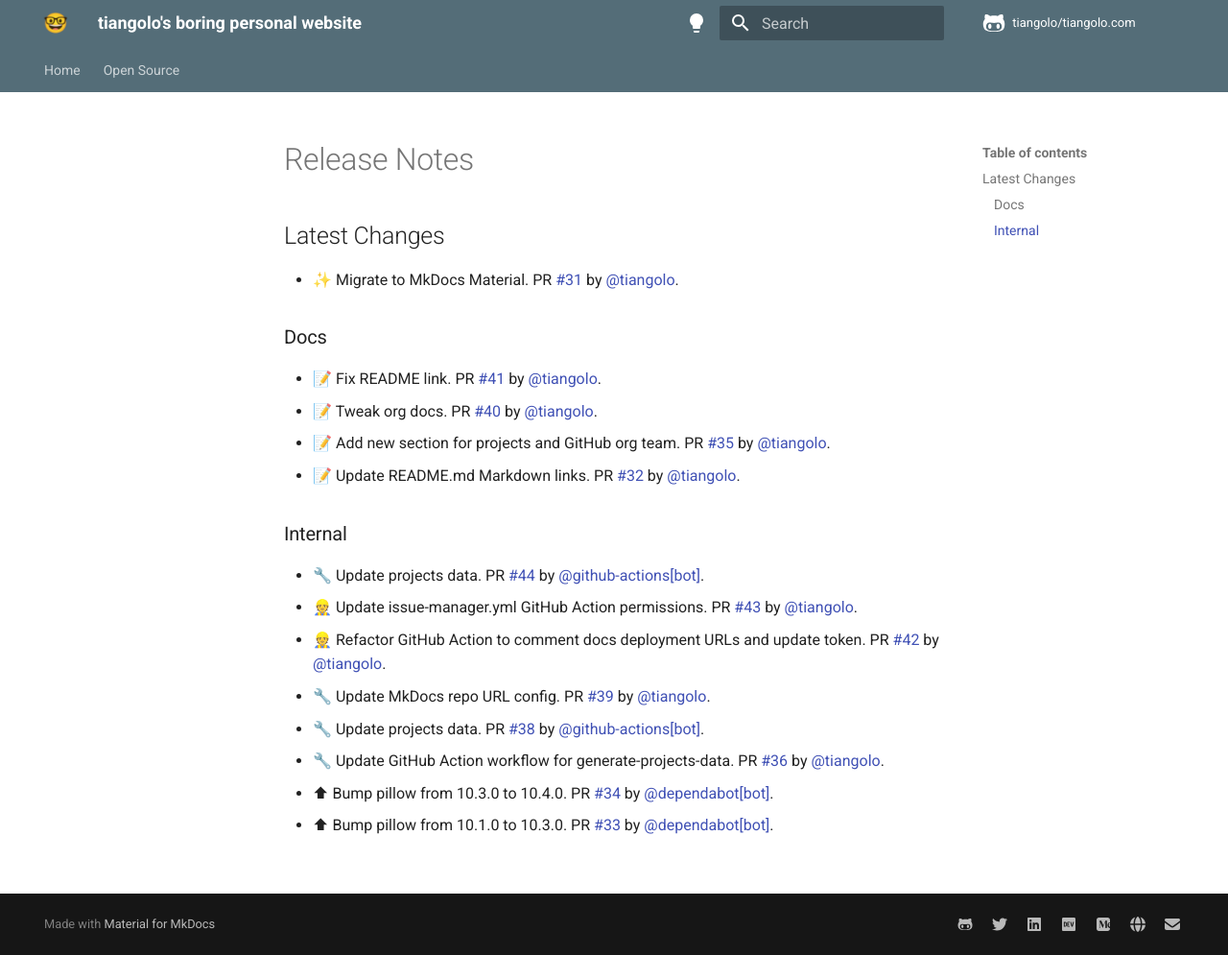
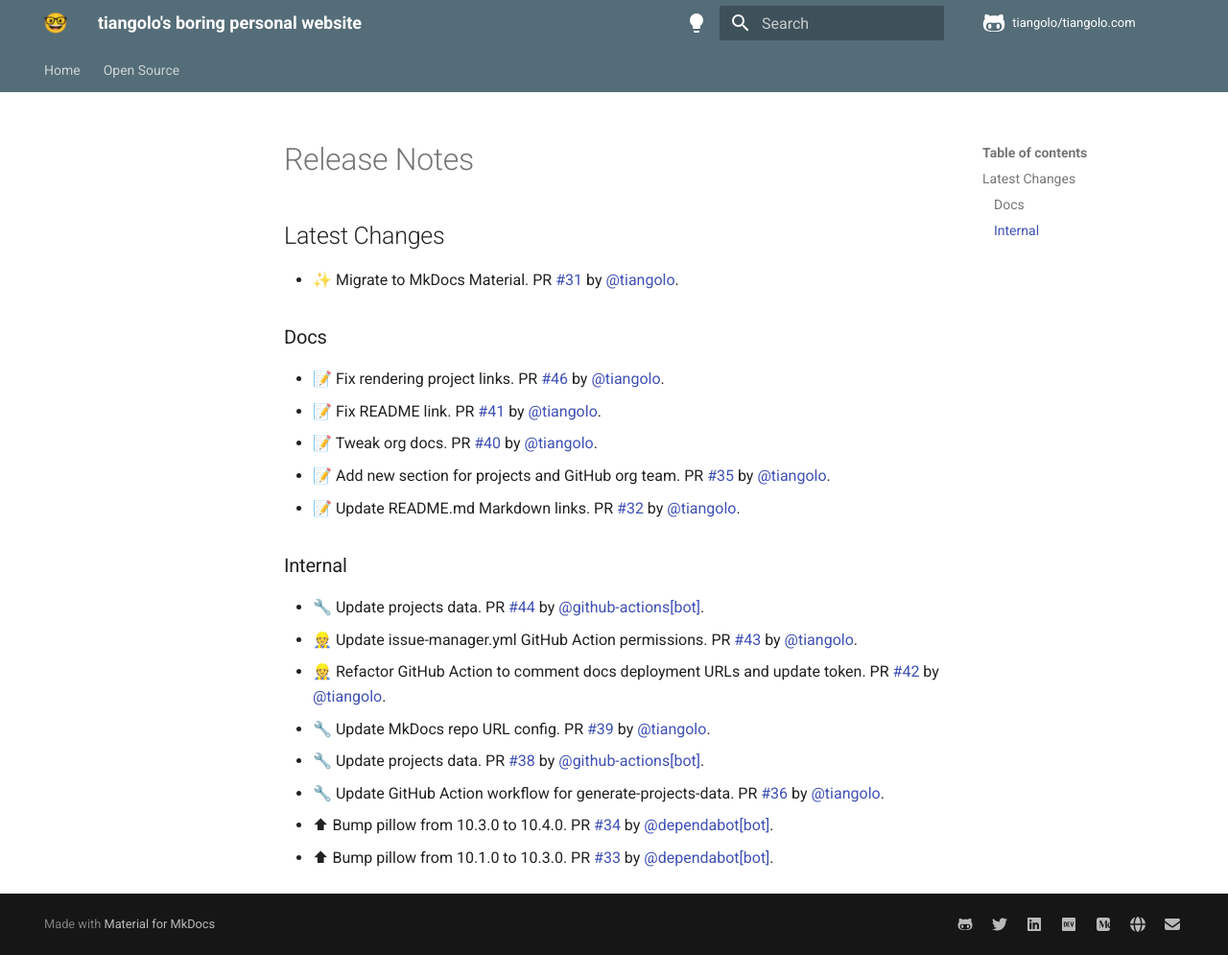
Before and after one commit to tiangolo/tiangolo.com, an MkDocs documentation site: the page built from docs/release-notes.md, in a window 1280 px wide and 995 px high. Shown: the whole window at 96% size. Built offline with MkDocs 1.6.1 and Material for MkDocs 9.7.7, drawn with Linux system fonts in a browser that asks for light colours; comment, search, counter and statistics services are not loaded.

Commit message:
📝 Update release notes

```diff
--- a/docs/release-notes.md
+++ b/docs/release-notes.md
@@ -6,6 +6,7 @@
 
 ### Docs
 
+* 📝 Fix rendering project links. PR [#46](https://github.com/tiangolo/tiangolo.com/pull/46) by [@tiangolo](https://github.com/tiangolo).
 * 📝 Fix README link. PR [#41](https://github.com/tiangolo/tiangolo.com/pull/41) by [@tiangolo](https://github.com/tiangolo).
 * 📝 Tweak org docs. PR [#40](https://github.com/tiangolo/tiangolo.com/pull/40) by [@tiangolo](https://github.com/tiangolo).
 * 📝 Add new section for projects and GitHub org team. PR [#35](https://github.com/tiangolo/tiangolo.com/pull/35) by [@tiangolo](https://github.com/tiangolo).
```
